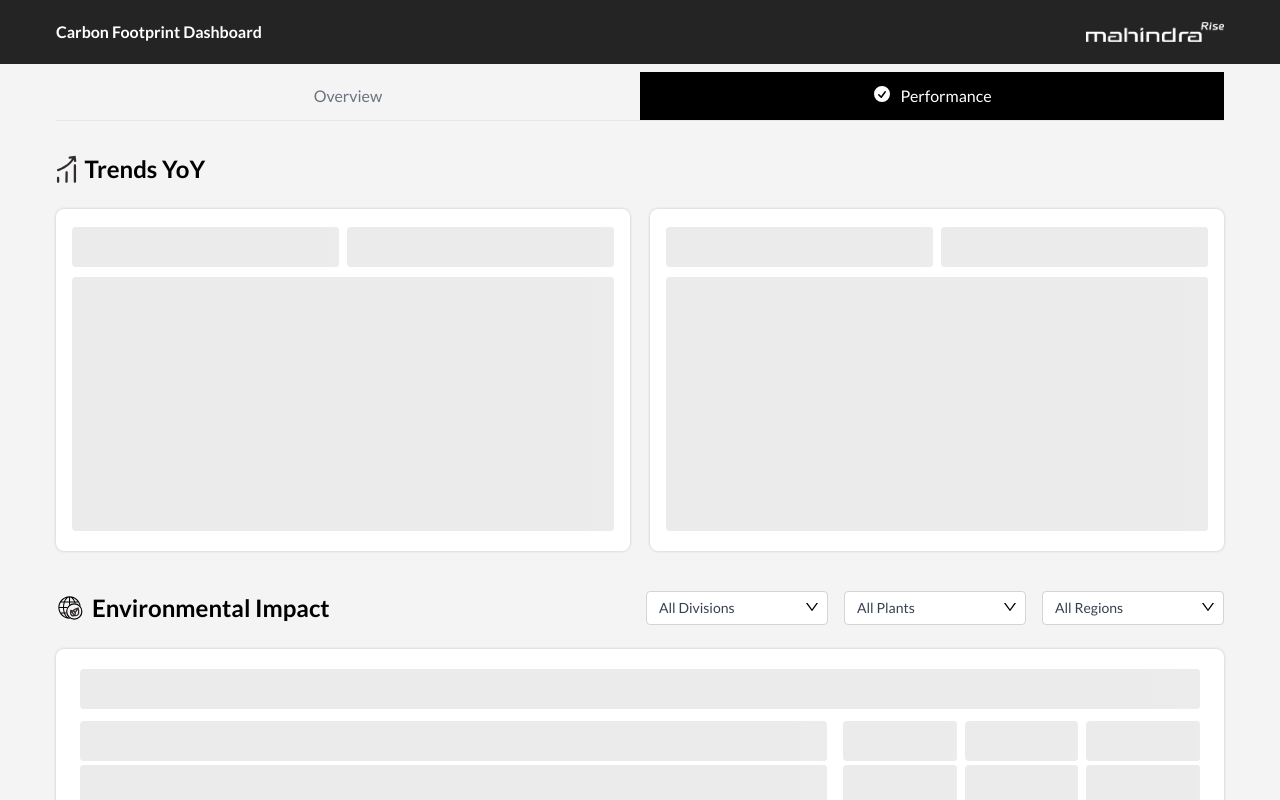
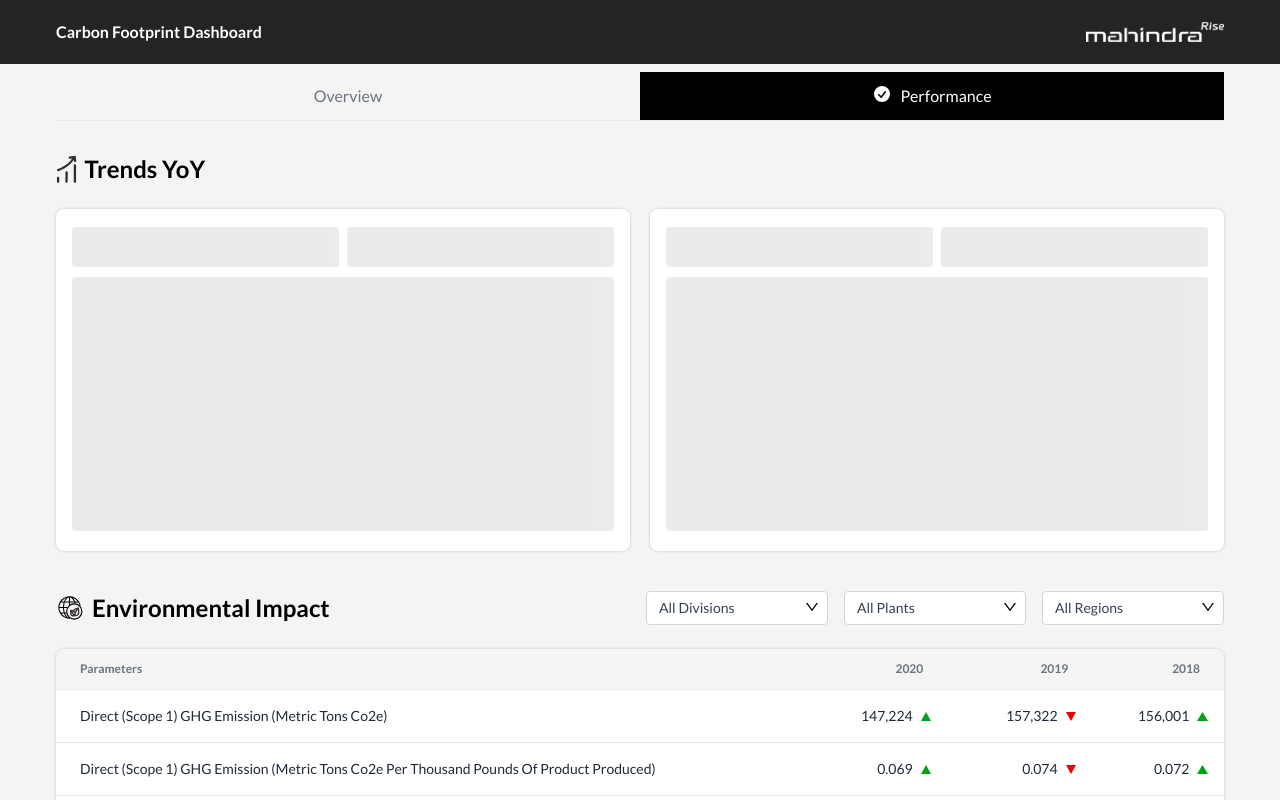
Before and after one commit to nilesh01011/dashboard-ui, a React (Create React App) app: page / in a window 1280 px wide. Both pictures are taken after a click on the button "Performance". Shown: the top 800 px of the page. Built offline with nearby package versions, Linux system fonts and the light colour scheme; the HTML template or start-up script is replaced by a standard one.

Commit message:
Update TableList.js

```diff
--- a/src/components/TableList.js
+++ b/src/components/TableList.js
@@ -12,12 +12,12 @@ function TableList() {
 
     const LoadMoreData = () => {
         setLimitsData(showItemsMore => tableData.length + showItemsMore);
-        document.getElementById('overflowScroll').classList.add('overflow-y-scroll');
+        // document.getElementById('overflowScroll').classList.add('overflow-y-scroll');
     }
 
     const LessMoreData = () => {
         setLimitsData(5);
-        document.getElementById('overflowScroll').classList.remove('overflow-y-scroll');
+        // document.getElementById('overflowScroll').classList.remove('overflow-y-scroll');
     }
 
     const tableHead = [
@@ -42,7 +42,7 @@ function TableList() {
     useEffect(() => {
         setTimeout(() => {
             setIsLoading(false)
-        }, 4000)
+        }, 1200)
     }, [])
 
     return (
@@ -53,7 +53,7 @@ function TableList() {
                 ) : (
                     <div>
                         <div className="w-full lg:overflow-x-hidden overflow-x-scroll no-scrollbar shadow-[0_0_3px_rgba(0,0,0,0.2)] rounded-lg">
-                            <div id='overflowScroll' className='w-full h-[305px]'>
+                            <div id='overflowScroll' className='w-full h-full'>
                                 <table className="w-full divide-y divide-gray-200">
                                     <thead className="w-full">
                                         <tr>
@@ -69,7 +69,7 @@ function TableList() {
                                             }
                                         </tr>
                                     </thead>
-                                    <tbody className="divide-y divide-gray-200 bg-white w-full overflow-y-scroll">
+                                    <tbody className="divide-y divide-gray-200 bg-white w-full">
                                         {
                                             items.slice(0, limitsData).map((elem) => {
                                                 return (
```
